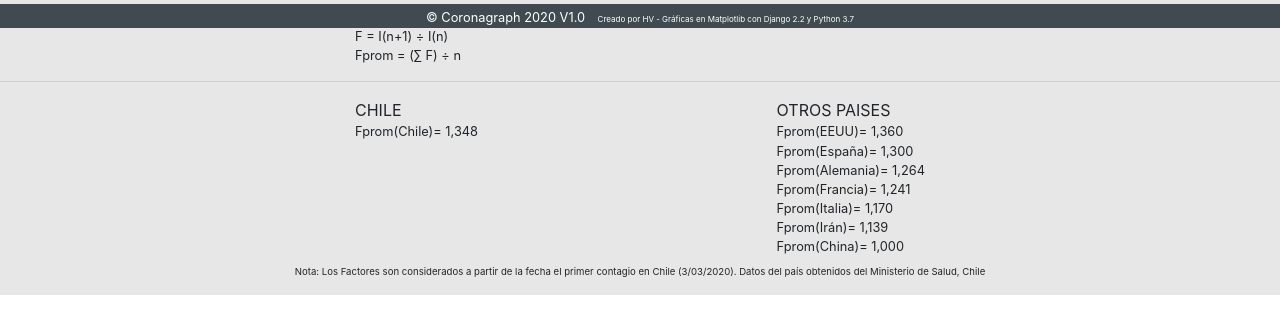
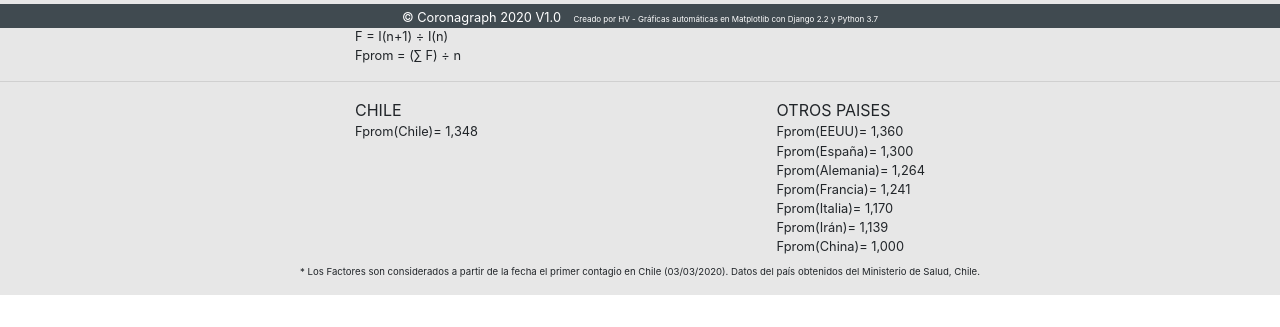
Before and after one commit to showiz/coronagraph, a Django app: page / in a window 1280 px wide. Shown: the part 772-1099 px from the top of the page. Run offline with Django 3.2, Linux system fonts and the light colour scheme; data comes from the database, SQL or seed files in the repository; some libraries are stand-ins or nearby versions.

Commit message:
HTML changes

```diff
--- a/core/templates/core/base.html
+++ b/core/templates/core/base.html
@@ -79,7 +79,7 @@
     <footer id="sticky-footer" style="background-color: #404A50">
         <div class="container text-center">
           <small class="d-inline-block mr-2" style="color:white">&copy; Coronagraph 2020 V1.0</small>
-          <small class="d-inline-block" style="font-size:0.5rem; color:white">Creado por HV - Gráficas en Matplotlib con Django 2.2 y Python 3.7</small>
+          <small class="d-inline-block" style="font-size:0.5rem; color:white">Creado por HV - Gráficas automáticas en Matplotlib con Django 2.2 y Python 3.7</small>
         </div>
     </footer>
 </div>
--- a/core/templates/core/home.html
+++ b/core/templates/core/home.html
@@ -29,7 +29,7 @@
         </div>
     </div>
     <div class="pt-2 d-flex justify-content-center text-center">
-        <p style="font-size:0.6rem;">Nota: Los Factores son considerados a partir de la fecha el primer contagio en Chile (3/03/2020). Datos del país obtenidos del Ministerio de Salud, Chile</p>
+        <p style="font-size:0.6rem;">* Los Factores son considerados a partir de la fecha el primer contagio en Chile (03/03/2020). Datos del país obtenidos del Ministerio de Salud, Chile.</p>
     </div>
 </div>
 {% endblock %}
```
